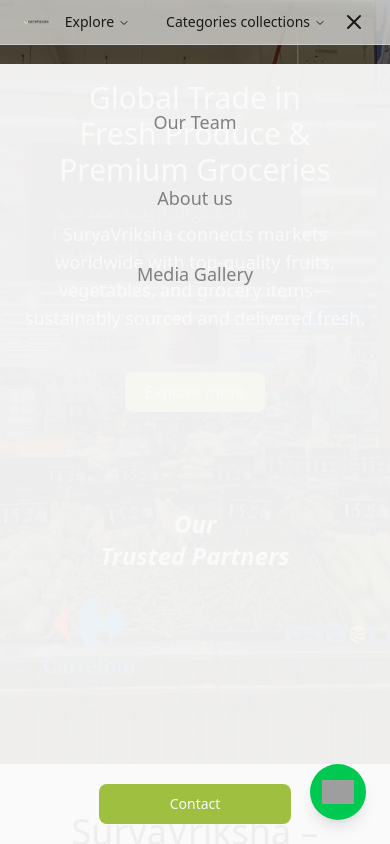
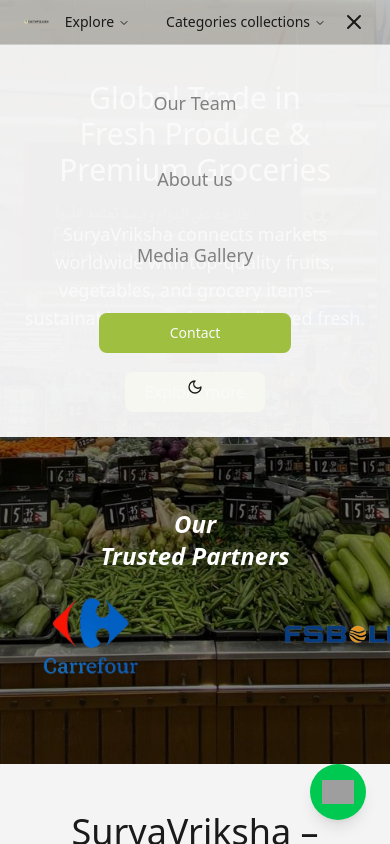
Before and after one commit to Kaushallrai/suryavriksha-web, a Next.js app: page / in a window 390 px wide. Both pictures are taken after a click on the button "Open Menu". Shown: the top 844 px of the page. Built offline with nearby package versions, Linux system fonts and the light colour scheme; grey boxes are pictures that could not be loaded.

Commit message:
header v2

```diff
--- a/src/components/header/header.tsx
+++ b/src/components/header/header.tsx
@@ -68,8 +68,8 @@
 
         {/* Mobile Menu */}
         {menuState && (
-          <div className="fixed inset-0 top-16 z-40 w-full h-screen bg-background/95 backdrop-blur-sm lg:hidden pt-safe-area-inset-top">
-            <div className="flex flex-col h-full">
+          <div className="absolute top-full left-0 right-0 z-40 w-full bg-background/95 backdrop-blur-sm lg:hidden shadow-xl border-t">
+            <div className="flex flex-col">
               <ul className="flex flex-col items-center space-y-6 py-8 px-6">
                 {menuItems.map((item, index) => (
                   <li key={index} className="w-full">
@@ -83,7 +83,7 @@
                   </li>
                 ))}
               </ul>
-              <div className="flex flex-col items-center space-y-4 pb-8 mt-auto">
+              <div className="flex flex-col items-center space-y-4 pb-8">
                 <Button asChild size="lg" className="w-48">
                   <Link href="/#contact" onClick={handleLinkClick}>
                     Contact
```
